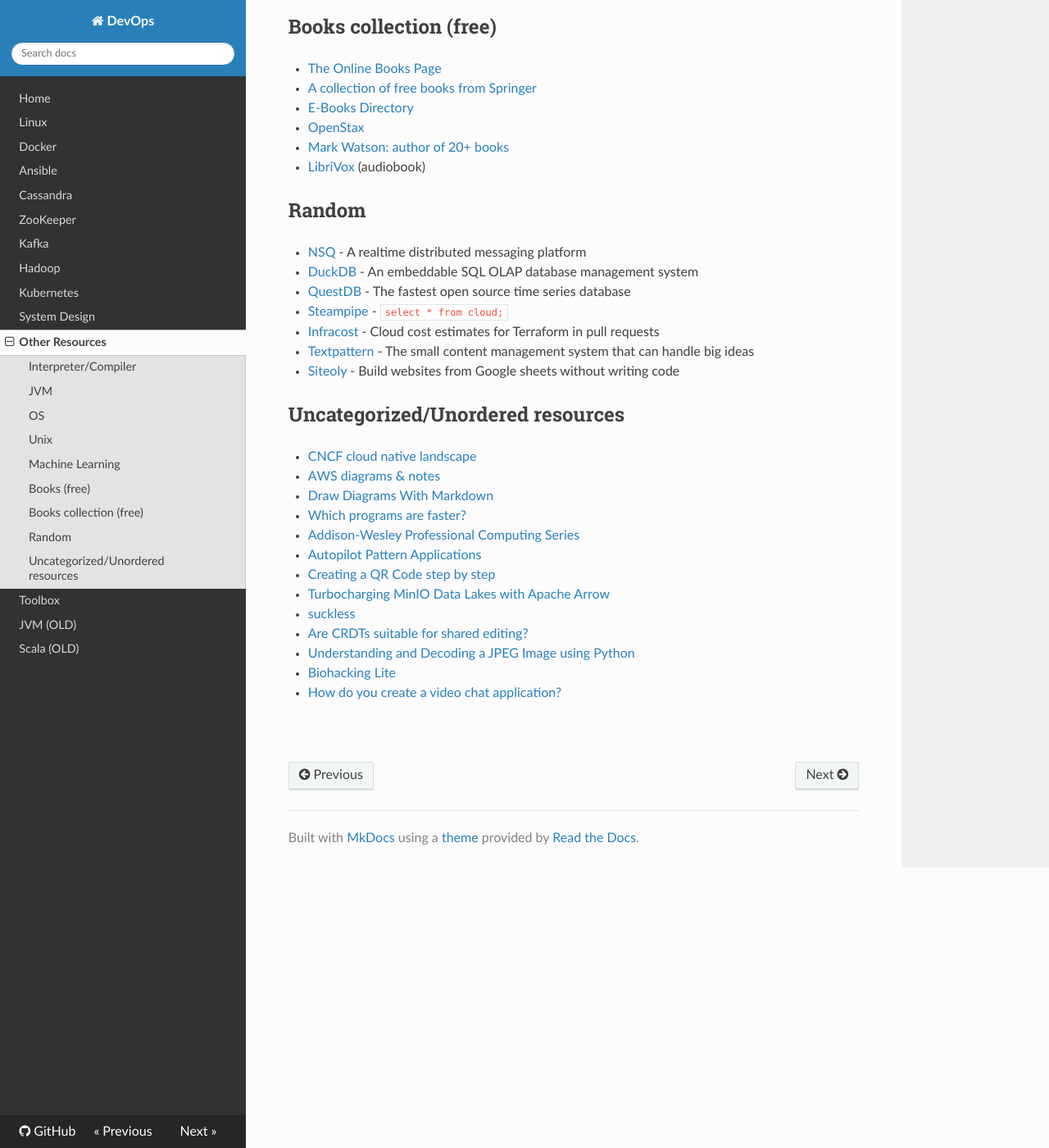
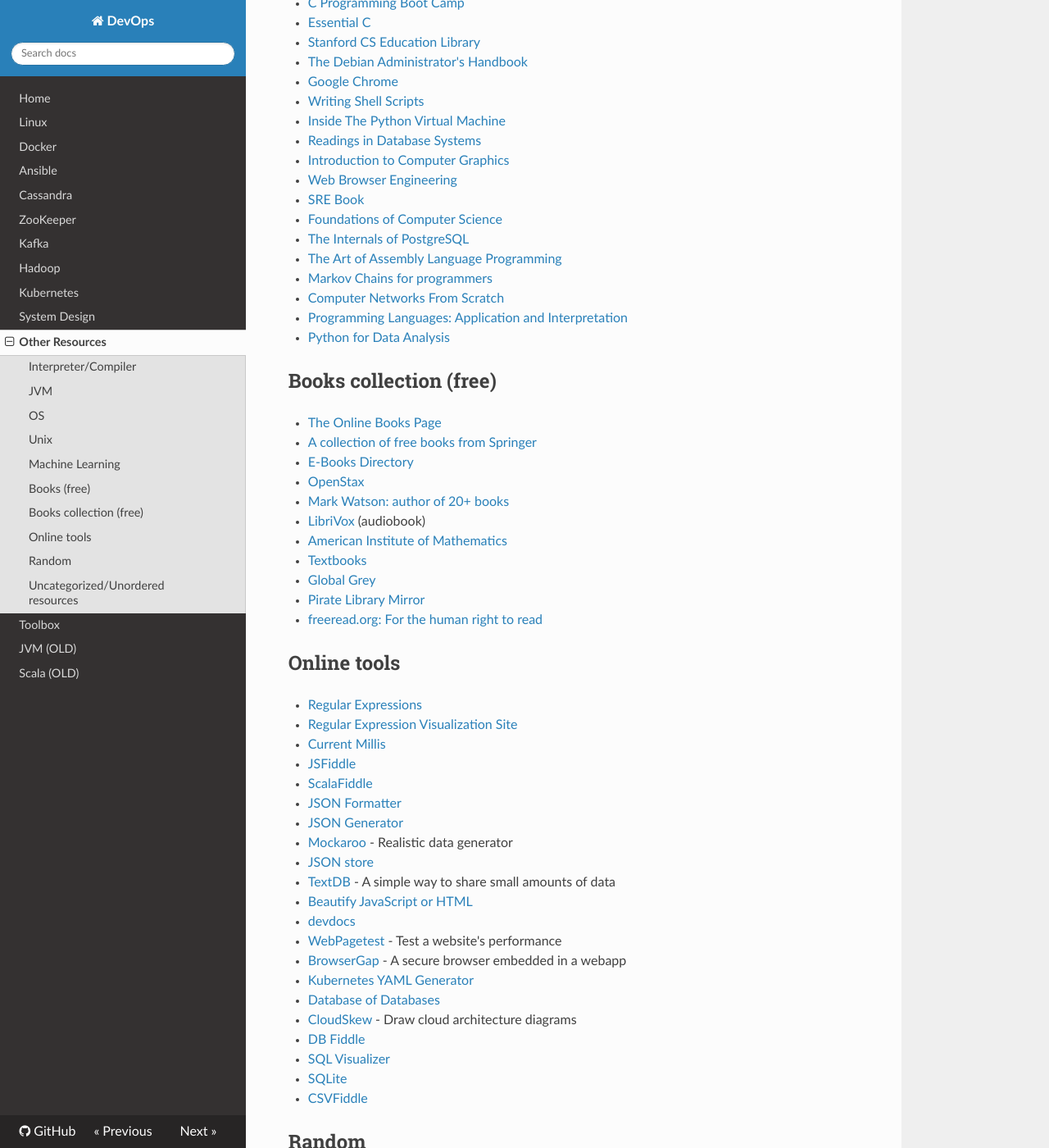
Before and after one commit to niqdev/devops, an MkDocs documentation site: the page built from docs/other-resources.md, in a window 1280 px wide and 1400 px high, scrolled down 2544 px. Shown: the whole window at 82% size. Built offline with MkDocs 1.6.1, drawn with Linux system fonts in a browser that asks for light colours; nearby versions of some CDN libraries; some of the changed text lies outside the part shown.

Commit message:
draft refactor devops

```diff
--- a/docs/other-resources.md
+++ b/docs/other-resources.md
@@ -33,6 +34,7 @@
 * [JVM Anatomy Quarks](https://shipilev.net/jvm/anatomy-quarks)
 * [Cliff Click @ VMSS16: Bits of Advice For the VM Writer](https://www.youtube.com/watch?v=Hqw57GJSrac) (video)
 * [Best Books on the JVM?](https://news.ycombinator.com/item?id=29309902) (hn)
+* [A JVM Assembler for the modern age](https://github.com/roscopeco/jasm)
 
 ## OS
 
@@ -43,8 +45,11 @@
 * [Writing a simple 16 bit VM in less than 125 lines of C](https://www.andreinc.net/2021/12/01/writing-a-simple-vm-in-less-than-125-lines-of-c)
 * [Writing a "bare metal" operating system for Raspberry Pi 4](https://github.com/isometimes/rpi4-osdev)
 * [Computer System Engineering](https://ocw.mit.edu/courses/electrical-engineering-and-computer-science/6-033-computer-system-engineering-spring-2018) (course)
+* [6.S081: Operating System Engineering](https://pdos.csail.mit.edu/6.S081/2021/schedule.html) (course)
 * [CS 377 Spring '14: Operating Systems](https://m.youtube.com/playlist?list=PLacuG5pysFbDQU8kKxbUh4K5c1iL5_k7k) (course)
 * [Operating System](https://m.youtube.com/playlist?list=PLBlnK6fEyqRiVhbXDGLXDk_OQAeuVcp2O) (course)
+* [CS 422/522: Design and Implementation of Operating Systems](https://flint.cs.yale.edu/cs422/index.html) (course)
+* [TSC 3181 Introduction to Computer Architecture](https://passlab.github.io/ITSC3181)
 * [Xv6: A simple Unix-like teaching operating system](https://pdos.csail.mit.edu/6.828/2020/xv6.html)
 * [Biscuit: An OS kernel in a high-level language](https://pdos.csail.mit.edu/projects/biscuit.html)
 * [HermiTux: A binary-compatible unikernel](https://ssrg-vt.github.io/hermitux)
@@ -88,6 +98,7 @@
 ## Books (free)
 
 * [C Programming Boot Camp](https://gribblelab.org/CBootCamp/index.html)
+* [Essential C](http://cslibrary.stanford.edu/101/EssentialC.pdf)
 * [Stanford CS Education Library](http://cslibrary.stanford.edu)
 * [The Debian Administrator's Handbook](https://debian-handbook.info/get/now)
 * [Google Chrome](http://www.google.com/googlebooks/chrome/big_00.html)
@@ -97,6 +108,13 @@
 * [Introduction to Computer Graphics](http://math.hws.edu/graphicsbook/index.html)
 * [Web Browser Engineering](https://browser.engineering)
 * [SRE Book](https://sre.google/sre-book/table-of-contents)
+* [Foundations of Computer Science](http://infolab.stanford.edu/~ullman/focs.html)
+* [The Internals of PostgreSQL](https://www.interdb.jp/pg)
+* [The Art of Assembly Language Programming](https://www.phatcode.net/res/223/files/html/toc.html)
+* [Markov Chains for programmers](https://czekster.github.io/markov)
+* [Computer Networks From Scratch](https://www.networksfromscratch.com)
+* [Programming Languages: Application and Interpretation](https://cs.brown.edu/courses/cs173/2012/book)
+* [Python for Data Analysis](https://wesmckinney.com/book)
 
 ## Books collection (free)
 
@@ -106,12 +124,38 @@
 * [OpenStax](https://openstax.org/subjects)
 * [Mark Watson: author of 20+ books](https://markwatson.com/#books)
 * [LibriVox](https://librivox.org) (audiobook)
+* [American Institute of Mathematics](https://aimath.org/textbooks)
+* [Textbooks](https://textbooks.cs.ksu.edu/)
+* [Global Grey](https://www.globalgreyebooks.com/index.html)
+* [Pirate Library Mirror](http://pilimi.org)
+* [freeread.org: For the human right to read](https://freeread.org)
+
+## Online tools
+
+* [Regular Expressions](https://regexr.com)
+* [Regular Expression Visualization Site](https://regexper.com)
+* [Current Millis](https://currentmillis.com)
+* [JSFiddle](https://jsfiddle.net)
+* [ScalaFiddle](https://scalafiddle.io)
+* [JSON Formatter](https://jsonformatter.curiousconcept.com)
+* [JSON Generator](https://next.json-generator.com)
+* [Mockaroo](https://www.mockaroo.com) - Realistic data generator
+* [JSON store](http://myjson.com)
+* [TextDB](https://textdb.dev) - A simple way to share small amounts of data
+* [Beautify JavaScript or HTML](http://jsbeautifier.org)
+* [devdocs](https://devdocs.io)
+* [WebPagetest](https://www.webpagetest.org) - Test a website's performance
+* [BrowserGap](https://browsergap.dosyago.com) - A secure browser embedded in a webapp
+* [Kubernetes YAML Generator](https://k8syaml.com)
+* [Database of Databases](https://dbdb.io)
+* [CloudSkew](https://www.cloudskew.com) - Draw cloud architecture diagrams
+* [DB Fiddle](https://www.db-fiddle.com)
+* [SQL Visualizer](https://animatesql.com)
+* [SQLite](https://sqlite.org/fiddle)
+* [CSVFiddle](https://csvfiddle.io)
 
 ## Random
 
-* [NSQ](https://nsq.io) - A realtime distributed messaging platform
-* [DuckDB](https://duckdb.org) - An embeddable SQL OLAP database management system
-* [QuestDB](https://questdb.io) - The fastest open source time series database
 * [Steampipe](https://steampipe.io) - `select * from cloud;`
 * [Infracost](https://www.infracost.io) - Cloud cost estimates for Terraform in pull requests
 * [Textpattern](https://textpattern.com) - The small content management system that can handle big ideas
```
Also changed, not shown: other parts of docs/other-resources.md (+6 -0 lines), README.md (+2 -1 lines), dev.txt (+48 -34 lines), docs/kubernetes.md (+2 -0 lines), docs/system-design.md (+11 -1 lines), docs/toolbox.md (+0 -23 lines).
